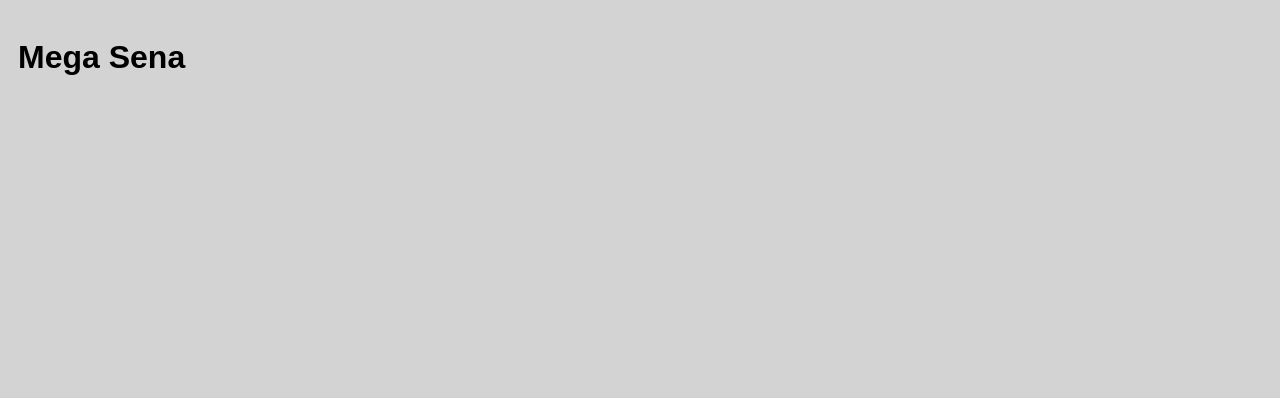
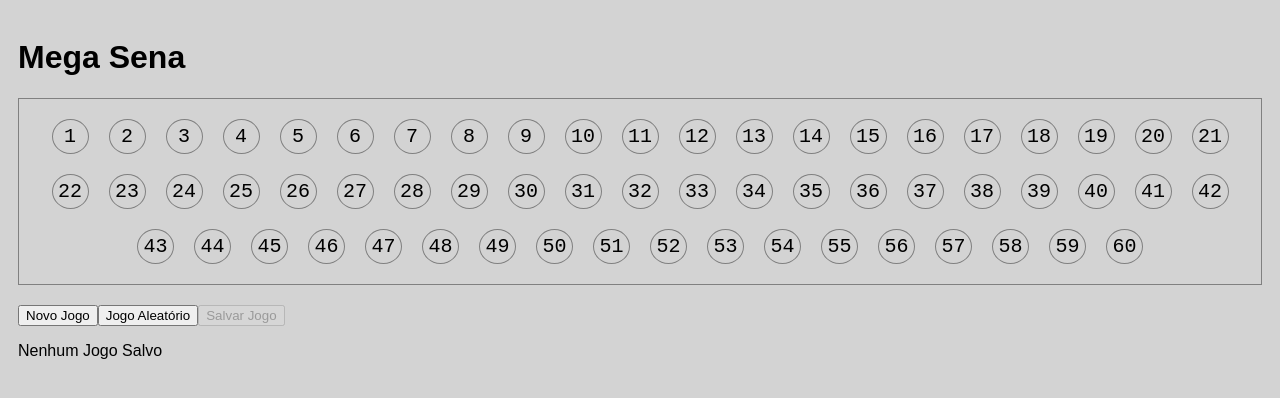
Before and after one commit to Erickhbd/minicamp.xp, a plain HTML site: page 07 - mega-sena-v1/index.html in a window 1280 px wide. Drawn offline with Linux system fonts and the light colour scheme.

Commit message:
finalização do jogo de Mega Sena

```diff
--- a/07 - mega-sena-v1/css/style.css
+++ b/07 - mega-sena-v1/css/style.css
@@ -3,3 +3,31 @@ body {
     font-family: Arial, Helvetica, sans-serif;
     background-color: lightgray;
 }
+
+button {
+    cursor: pointer;
+}
+
+.numbers {
+    border: 1px solid gray;
+    padding: 10px;
+    list-style-type: none;
+    font-family: monospace;
+    font-size: 20px;
+    text-align: center;
+}
+
+.number {
+    display: inline-block;
+    margin: 10px;
+    border: 1px solid gray;
+    width: 25px;
+    border-radius: 100%;
+    padding: 5px;
+    user-select: none;
+    cursor: pointer;
+}
+
+.selected-number {
+    background-color: lightgreen;
+}
--- a/07 - mega-sena-v1/index.html
+++ b/07 - mega-sena-v1/index.html
@@ -13,7 +13,7 @@
     </header>
 
     <main>
-        <div id="megasena-numbers"></div>
+        <div id="megasena-board"></div>
         <div id="megasena-buttons"></div>
         <div id="megasena-saved-games"></div>
     </main>
--- a/07 - mega-sena-v1/js/script.js
+++ b/07 - mega-sena-v1/js/script.js
@@ -1,10 +1,134 @@
 //var board = []
+
 //var currentGame = [1, 5, 11, 13, 15, 17];
 //var savedGames = []
 
 var state = {board: [], currentGame: [], savedGames: []};
 
 function start () {
+    createBoard();
+    newGame();
+}
+
+function createBoard () {
+    state.board = [];
+
+    for (var i = 1; i <= 60; i++) {
+        state.board.push(i);
+    }
+}
+
+function newGame () {
+    resetGame();
+    render();
+
+    console.log(state.currentGame);
+}
+
+function render () {
+    renderBoard ();
+    renderButtons();
+    renderSavedGames();
+}
+
+function renderBoard() {
+    var divBoard = document.querySelector('#megasena-board');
+    divBoard.innerHTML = '';
+
+    var ulNumbers = document.createElement('ul');
+    ulNumbers.classList.add('numbers');
+
+    for (var i = 0; i < state.board.length; i++) {
+        var currentNumber = state.board[i];
+
+        var liNumber = document.createElement('li');
+        liNumber.textContent = currentNumber;
+        liNumber.classList.add('number');
+
+        liNumber.addEventListener('click', handleNumberClick);
+
+            if (isNumberInGame(currentNumber)) {
+                liNumber.classList.add('selected-number')
+            }
+
+        ulNumbers.appendChild(liNumber);
+    }
+
+    divBoard.appendChild(ulNumbers);
+}
+
+function handleNumberClick(event) {
+    var value = Number(event.currentTarget.textContent);
+
+    if(isNumberInGame(value)) {
+        removeNumberFromGame(value);
+    } else {
+        addNumberToGame(value);
+    }
+
+    console.log(state.currentGame);
+    render();
+}
+
+function renderButtons () {
+    var divButtons = document.querySelector('#megasena-buttons');
+    divButtons.innerHTML = '';
+
+    var buttonNewGame = createNewGameButton ();
+    var buttonRandomGame = createRandomGameButton();
+    var buttonSaveGame = createSaveGameButton();
+
+    divButtons.appendChild(buttonNewGame);
+    divButtons.appendChild(buttonRandomGame);
+    divButtons.appendChild(buttonSaveGame);
+}
+
+function createNewGameButton() {
+    var button = document.createElement('button');
+    button.textContent = 'Novo Jogo';
+
+    button.addEventListener('click', newGame);
+    return button;
+}
+
+function createRandomGameButton() {
+    var button = document.createElement('button');
+    button.textContent = 'Jogo Aleatório';
+
+    button.addEventListener('click', randomGame);
+    return button;
+}
+
+
+function createSaveGameButton() {
+    var button = document.createElement('button');
+    button.textContent = 'Salvar Jogo';
+    button.disabled = !isGameComplete();
+
+    button.addEventListener('click', saveGame);
+    return button;
+}
+
+function renderSavedGames () {
+     var divSavedGames = document.querySelector('#megasena-saved-games');
+     divSavedGames.innerHTML = '';
+
+     if (state.savedGames.length === 0) {
+        divSavedGames.innerHTML = '<p>Nenhum Jogo Salvo</p>';
+     } else {
+        var ulSavedGames = document.createElement('ul');
+
+        for (var i = 0; i < state.savedGames.length; i++) {
+            var currentGame = state.savedGames[i];
+
+            var liGame = document.createElement('li');
+            liGame.textContent = currentGame.join(', ');
+
+            ulSavedGames.appendChild(liGame);
+        }
+        divSavedGames.appendChild(ulSavedGames);
+     }
+}
     // addNumberToGame(1);
     // addNumberToGame(2);
     // addNumberToGame(3);
@@ -24,7 +148,6 @@ function start () {
 
     // resetGame();
     // console.log(state.currentGame);
-}
 
 function addNumberToGame(numberToAdd) {
     if (numberToAdd < 1 || numberToAdd > 60) {
@@ -74,10 +197,13 @@ function addNumberToGame(numberToAdd) {
 
     function saveGame () {
         if (!isGameComplete()) {
-            //console.error('O jogo não está completo');
+            console.error('O jogo não está completo');
             return;
         }
         state.savedGames.push(state.currentGame);
+        newGame();
+
+        console.log(state.savedGames)
     }
 
     function isGameComplete() {
@@ -88,4 +214,16 @@ function addNumberToGame(numberToAdd) {
         state.currentGame = [];
     }
 
+    function randomGame() {
+        resetGame();
+
+    while (!isGameComplete()){
+        var randomNumber = Math.ceil(Math.random() * 60);
+
+        addNumberToGame(randomNumber);
+       }
+       console.log(state.currentGame);
+       render();
+    }
+
 start();
```
